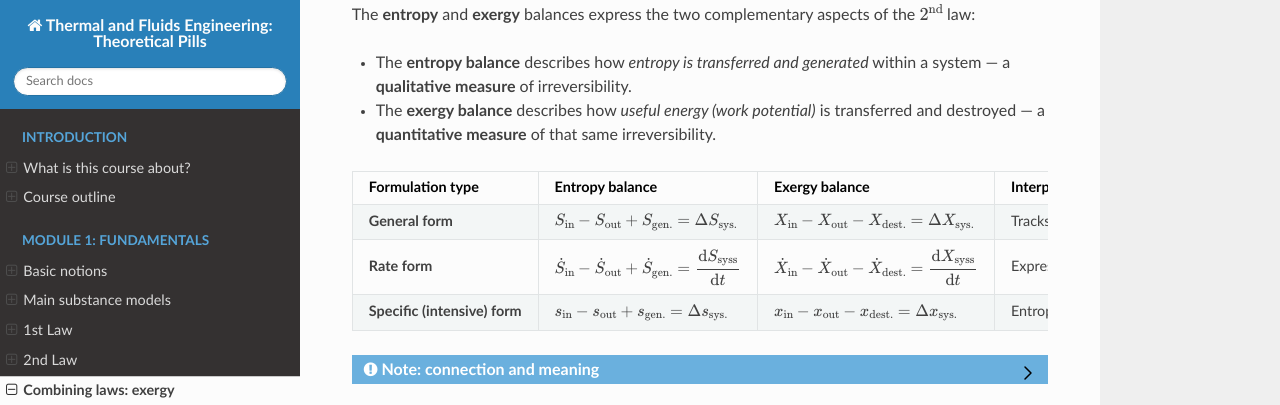
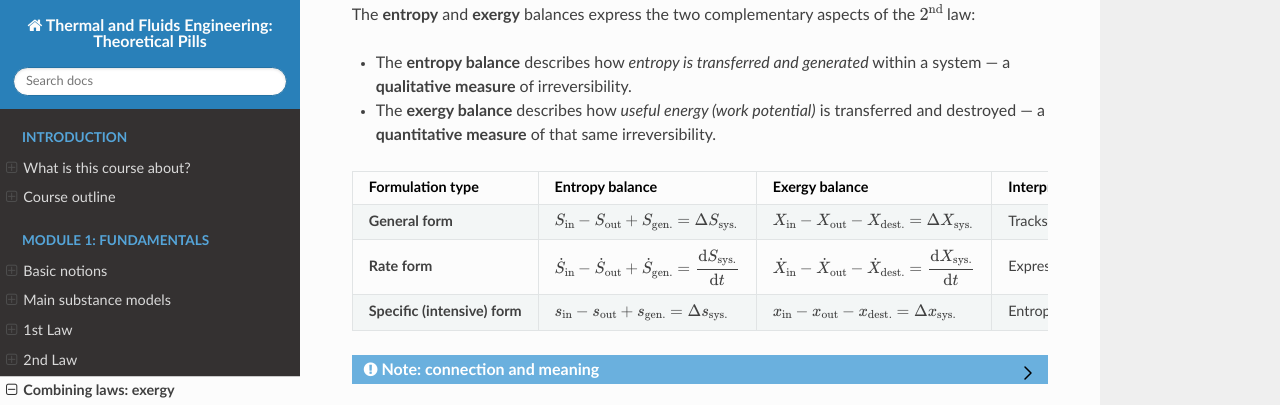
Before and after one commit to azarketa/Thermodynamics-theoretical-pills, a Sphinx documentation site: the page built from source/25_Principle_decreasing_exergy_and_balance.md, in a window 1280 px wide and 900 px high, scrolled down 1640 px. Shown: the top 405 px of the window. Built offline with Sphinx 7.4.7 and the Read the Docs theme 3.1.0, drawn with Linux system fonts in a browser that asks for light colours.

Commit message:
Files updated

```diff
--- a/source/25_Principle_decreasing_exergy_and_balance.md
+++ b/source/25_Principle_decreasing_exergy_and_balance.md
@@ -94,7 +94,7 @@ The **entropy** and **exergy** balances express the two complementary aspects of
 | **Formulation type** | **Entropy balance** | **Exergy balance** | **Interpretation** |
 | :- | :- | :- | :- |
 | **General form** | $\displaystyle S_{\text{in}} - S_{\text{out}} + S_{\text{gen.}} = \Delta S_{\text{sys.}}$ | $\displaystyle X_{\text{in}} - X_{\text{out}} - X_{\text{dest.}} = \Delta X_{\text{sys.}}$ | Tracks total transfer, storage, and internal generation/destruction. |
-| **Rate form** | $\displaystyle \dot{S}_{\text{in}} - \dot{S}_{\text{out}} + \dot{S}_{\text{gen.}} = \frac{\mathrm{d}S_{\text{syss}}}{\mathrm{d}t}$ | $\displaystyle \dot{X}_{\text{in}} - \dot{X}_{\text{out}} - \dot{X}_{\text{dest.}} = \frac{\mathrm{d}X_{\text{syss}}}{\mathrm{d}t}$ | Expresses the same balance per unit time (rate basis).               |
+| **Rate form** | $\displaystyle \dot{S}_{\text{in}} - \dot{S}_{\text{out}} + \dot{S}_{\text{gen.}} = \frac{\mathrm{d}S_{\text{sys.}}}{\mathrm{d}t}$ | $\displaystyle \dot{X}_{\text{in}} - \dot{X}_{\text{out}} - \dot{X}_{\text{dest.}} = \frac{\mathrm{d}X_{\text{sys.}}}{\mathrm{d}t}$ | Expresses the same balance per unit time (rate basis).               |
 | **Specific (intensive) form** | $\displaystyle s_{\text{in}} - s_{\text{out}} + s_{\text{gen.}} = \Delta s_{\text{sys.}}$ | $\displaystyle x_{\text{in}} - x_{\text{out}} - x_{\text{dest.}} = \Delta x_{\text{sys.}}$ | Entropy or exergy change expressed per unit mass. |
 
 :::{admonition} Note: connection and meaning
```
